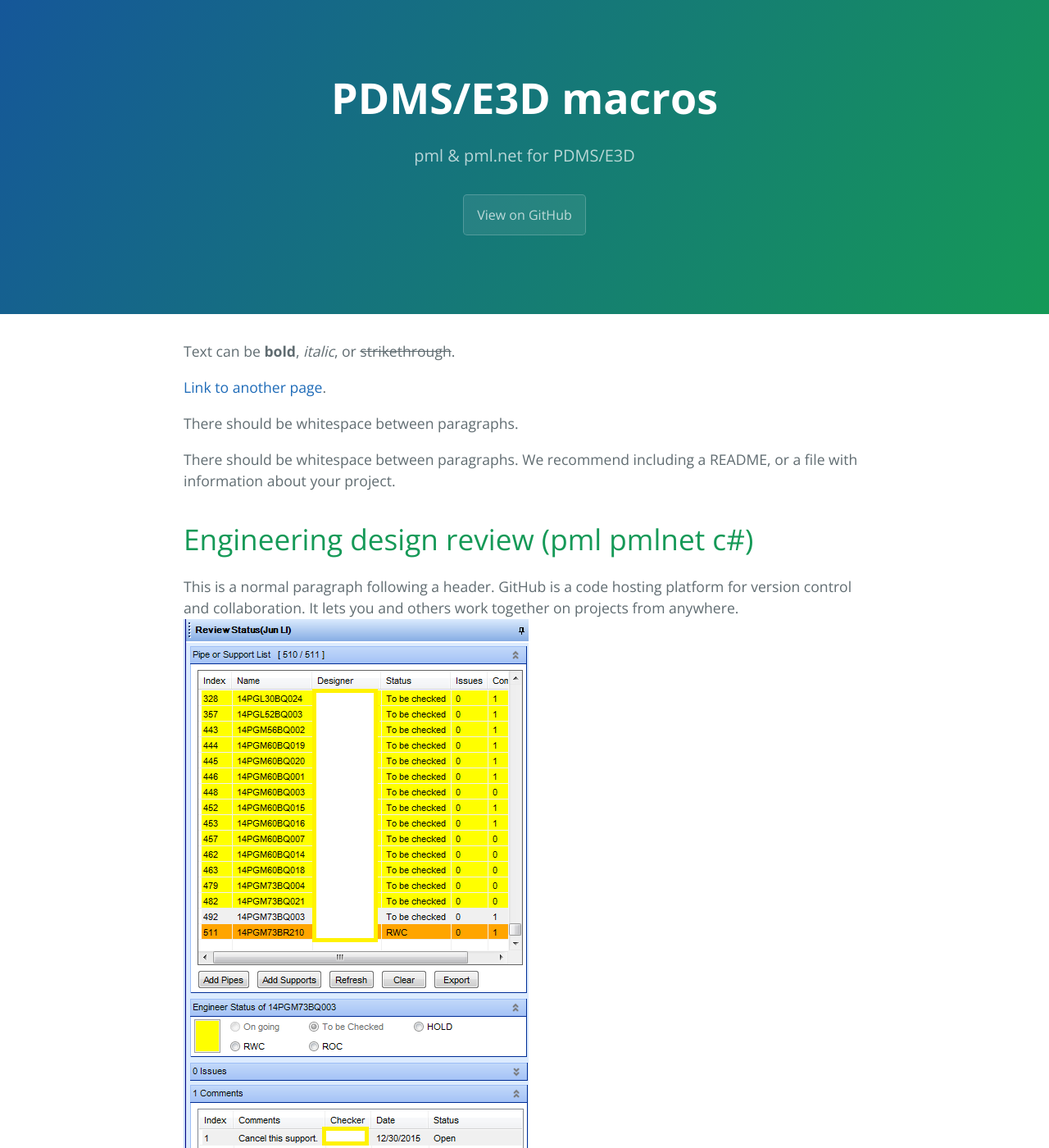
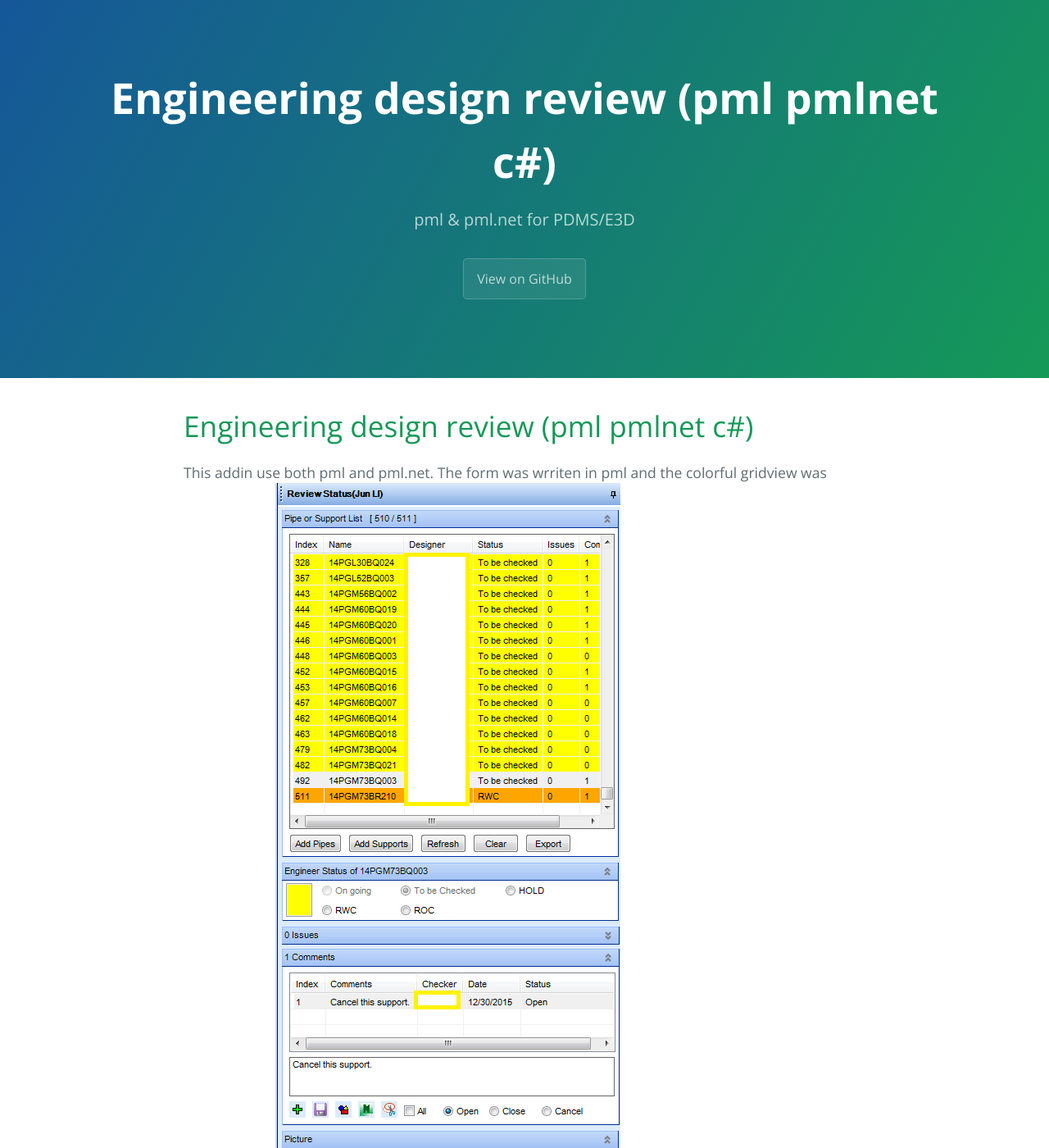
Before and after one commit to lijuncq/pdms, a Jekyll site: the page built from index.md, in a window 1280 px wide and 1400 px high. Shown: the whole window at 82% size. Built offline with Jekyll 4.4.1, drawn with Linux system fonts in a browser that asks for light colours; our own code applies the rules of GitHub Pages for plain Markdown files.

Commit message:
pic test 2

```diff
--- a/index.md
+++ b/index.md
@@ -2,18 +2,12 @@
 layout: default
 ---
 
-Text can be **bold**, _italic_, or ~~strikethrough~~.
-
-[Link to another page](./another-page.html).
-
-There should be whitespace between paragraphs.
-
-There should be whitespace between paragraphs. We recommend including a README, or a file with information about your project.
 
 # Engineering design review (pml pmlnet c#)
 
-This is a normal paragraph following a header. GitHub is a code hosting platform for version control and collaboration. It lets you and others work together on projects from anywhere.
+This addin use both pml and pml.net. The form was wrriten in pml and the colorful gridview was written in c#.
 ![DesignReview](/media/pdms-design_review.png)
+![DesignReview](/media/pdms-design_review_code.png)
 
 ## Header 2
 
```
Also changed, not shown: media/pdms-design_review_code.png (added).
